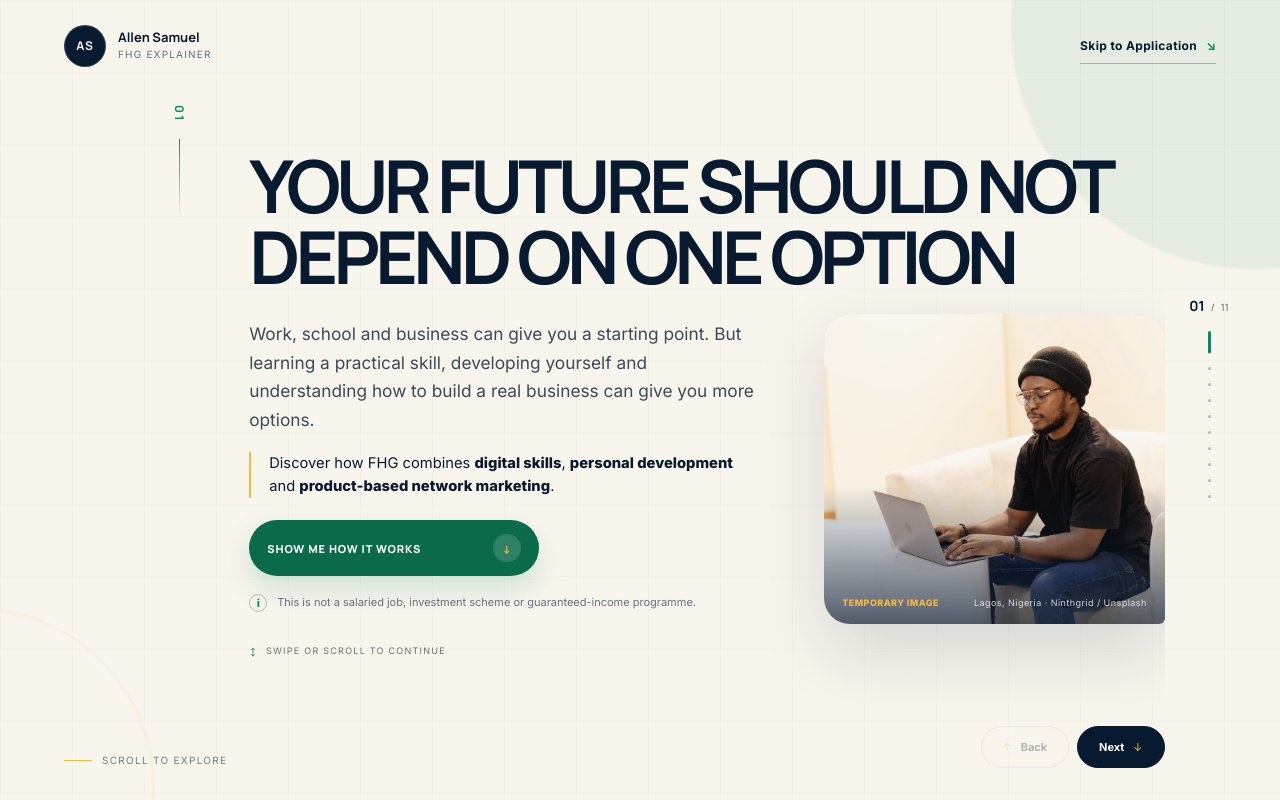
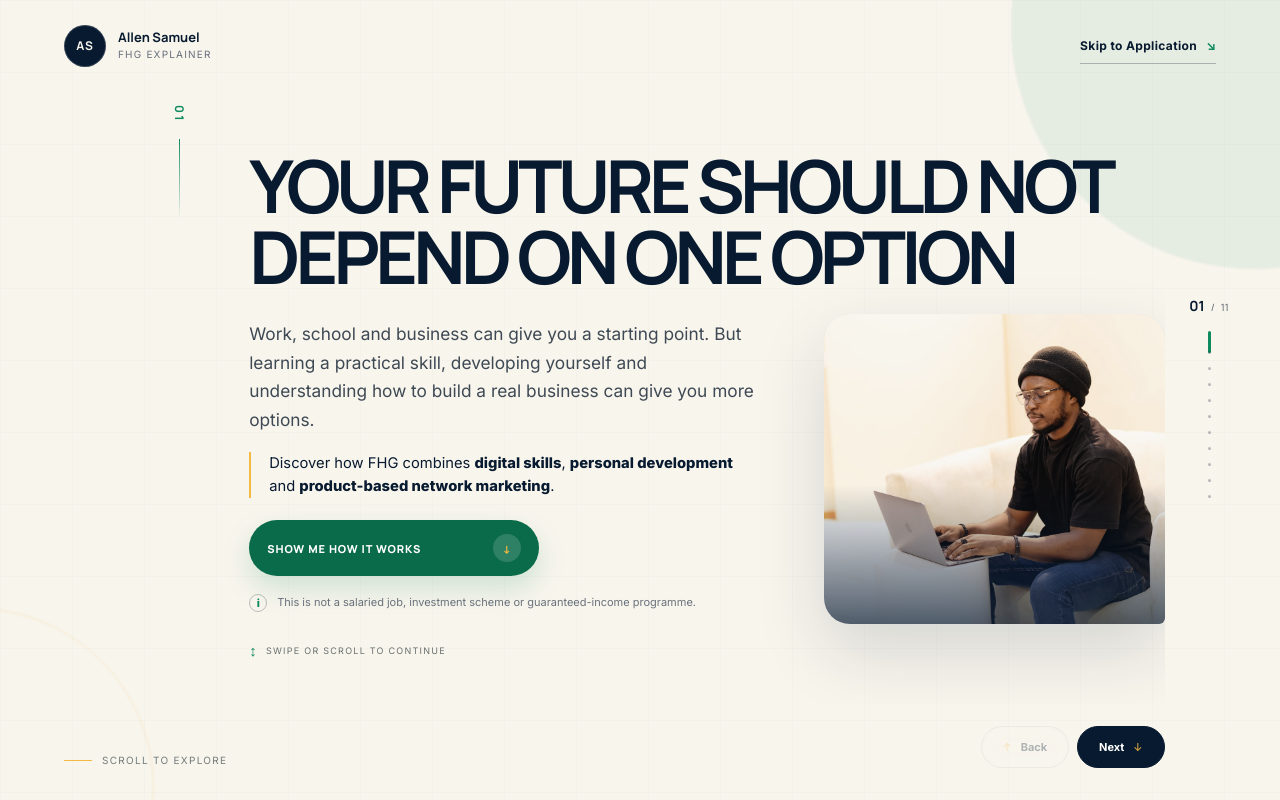
Before and after one commit to Allensamm/eliterecruit, a Next.js app: page / in a window 1280 px wide. Built offline with nearby package versions, Linux system fonts and the light colour scheme.

Commit message:
Remove temporary image caption

```diff
--- a/app/components/FhgExperience.tsx
+++ b/app/components/FhgExperience.tsx
@@ -37,7 +37,6 @@ function SceneOne({ onContinue }: { onContinue: () => void }) {
       {/* Local temporary asset; plain img avoids the Vinext image shim in this client-only scene. */}
       {/* eslint-disable-next-line @next/next/no-img-element */}
       <img src="/fhg-scene-1.jpg" width="1400" height="933" fetchPriority="high" decoding="async" alt="A young Nigerian professional working from a laptop in a relaxed Lagos workspace" />
-      <figcaption><span>Temporary image</span><a href="https://unsplash.com/photos/a-man-sitting-on-a-couch-using-a-laptop-computer-LE2fKER-4sA" target="_blank" rel="noreferrer">Lagos, Nigeria · Ninthgrid / Unsplash</a></figcaption>
     </figure>
     <p className="scene-swipe-cue"><span>↕</span> Swipe or scroll to continue</p>
   </div>;
```
